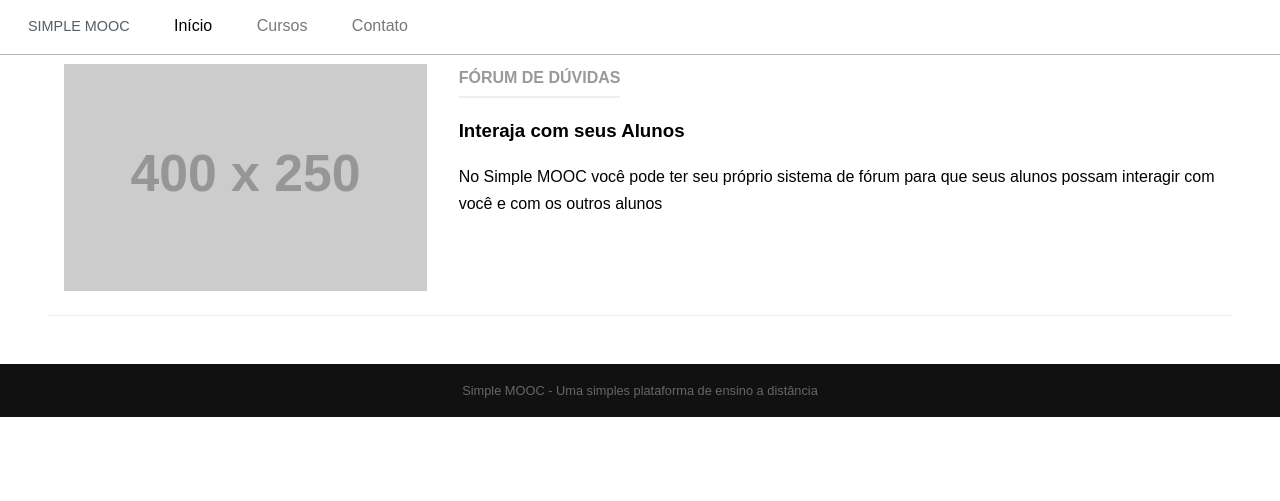
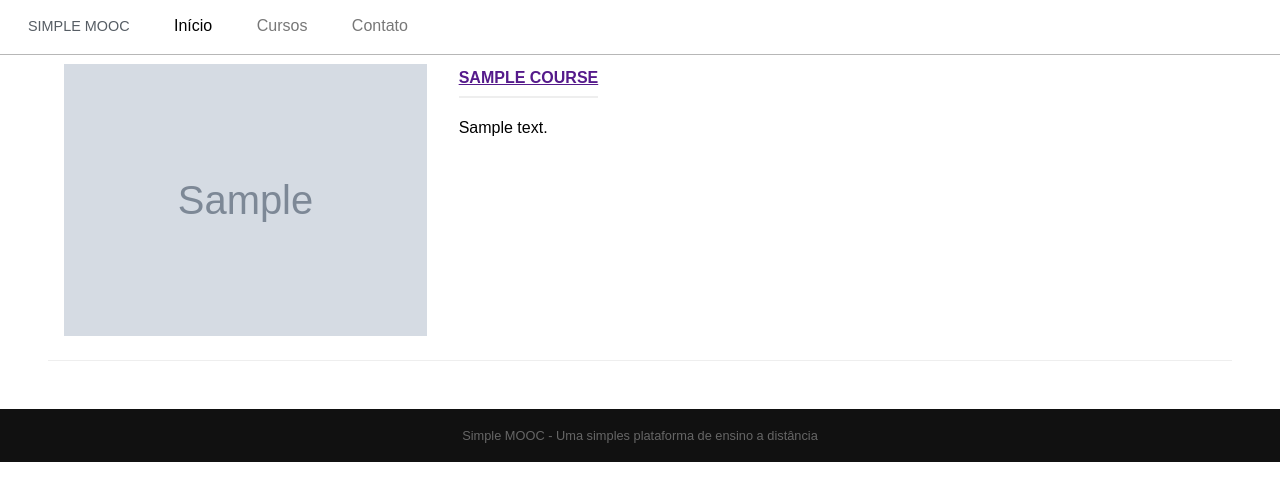
Before and after one commit to castrocristiano/curso-django, a Django app: template simplemooc/simplemooc/courses/templates/courses/index.html in a window 1280 px wide. Shown: the top 501 px of the page. Run offline with Django 3.2, Linux system fonts and the light colour scheme; the template is opened without the code that fills it: values that come from a table or form of the project are taken from there, others are empty; tables that the repository leaves empty hold one stand-in row (values such as "Sample post"); grey boxes marked "Sample" are stand-in pictures; grey boxes labelled with a size stand in for pictures from a placeholder-image service; parts of the project's set-up code (start-up, migrations or seed data) failed here and were passed over; some libraries are stand-ins or nearby versions.

Commit message:
Creating page courses

```diff
--- a/simplemooc/simplemooc/courses/templates/courses/index.html
+++ b/simplemooc/simplemooc/courses/templates/courses/index.html
@@ -1,23 +1,29 @@
 {% extends "base.html" %}
+
+{% load static %}
 
 {% block content %}
     <div class="content">
+        {% for course in courses %}
         <div class="pure-g-r content-ribbon">
             <div class="pure-u-1-3">
                 <div class="l-box">
-                    <img src="http://placehold.it/400x250"
-                         alt="Fórum de Dúvidas">
+                    <a href="">
+                    {% if course.image %}
+                    <img src="{{ course.image.url }}" alt="{{ course }}">
+                    {% else %}
+                    <img src="{% static 'img/caderno.jpg' %}" alt="{{ course }}">
+                    {% endif %}
+                    </a>
                 </div>
             </div>
             <div class="pure-u-2-3">
                 <div class="l-box">
-                    <h4 class="content-subhead">Fórum de Dúvidas</h4>
-                    <h3>Interaja com seus Alunos</h3>
-                    <p>
-                        No Simple MOOC você pode ter seu próprio sistema de fórum para que seus alunos possam interagir com você e com os outros alunos
-                    </p>
+                    <h4 class="content-subhead"><a href="">{{ course.name }}<a/></h4>
+                    {{ course.description|linebreaks }}
                 </div>
             </div>
         </div>
+        {% endfor %}
     </div>
 {% endblock %}
--- a/simplemooc/simplemooc/courses/urls.py
+++ b/simplemooc/simplemooc/courses/urls.py
@@ -1,5 +1,4 @@
 from django.conf.urls import url
-
 from simplemooc.courses.views import index
 
 urlpatterns = [
--- a/simplemooc/simplemooc/settings.py
+++ b/simplemooc/simplemooc/settings.py
@@ -122,3 +122,5 @@ USE_TZ = True
 STATIC_URL = '/static/'
 
 MEDIA_ROOT = os.path.join(BASE_DIR, 'simplemooc', 'media')
+
+MEDIA_URL = '/media/'
--- a/simplemooc/simplemooc/urls.py
+++ b/simplemooc/simplemooc/urls.py
@@ -14,8 +14,10 @@ Including another URLconf
     2. Add a URL to urlpatterns:  path('blog/', include('blog.urls'))
 """
 from django.conf.urls import url
+from django.conf.urls.static import static
 from django.contrib import admin
 from django.urls import include
+from django.conf import settings
 
 '''
     Namespace usado para identificar uma aplicação dentro de um projeto.
@@ -27,3 +29,8 @@ urlpatterns = [
     url(r'^cursos/', include(('simplemooc.courses.urls', 'index'), namespace='courses')),
     url(r'^admin/', admin.site.urls),
 ]
+"""
+    Chuncho para carregar imagens em debug.
+"""
+if settings.DEBUG:
+    urlpatterns += static(settings.MEDIA_URL, document_root=settings.MEDIA_ROOT)
```
Also changed, not shown: simplemooc/simplemooc/courses/views.py (+6 -1 lines), simplemooc/__init__.py (deleted), simplemooc/simplemooc/__init__.py (deleted), simplemooc/simplemooc/core/__init__.py (deleted), simplemooc/simplemooc/core/static/img/caderno.jpg (added), simplemooc/simplemooc/courses/__init__.py (deleted), 1 other file.
